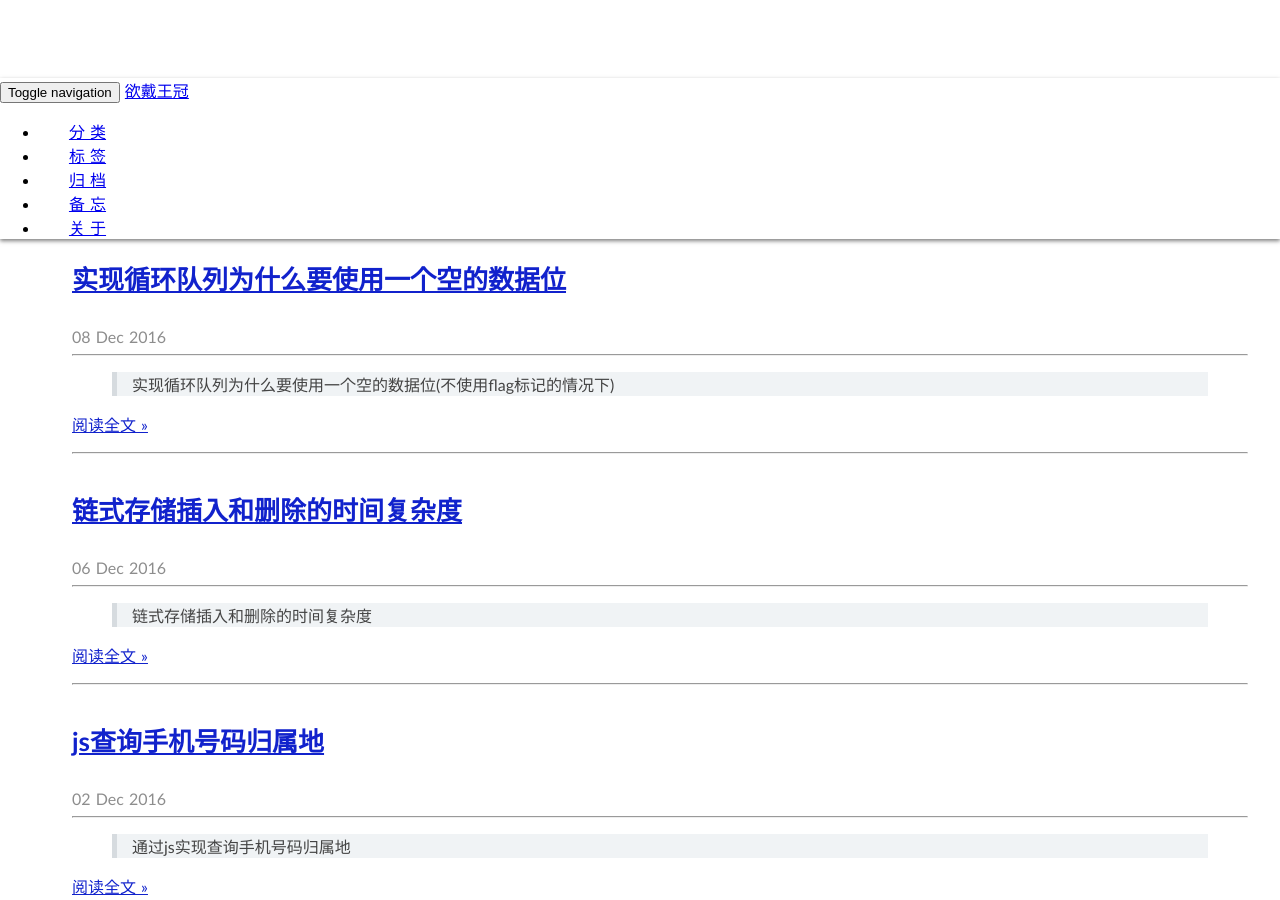
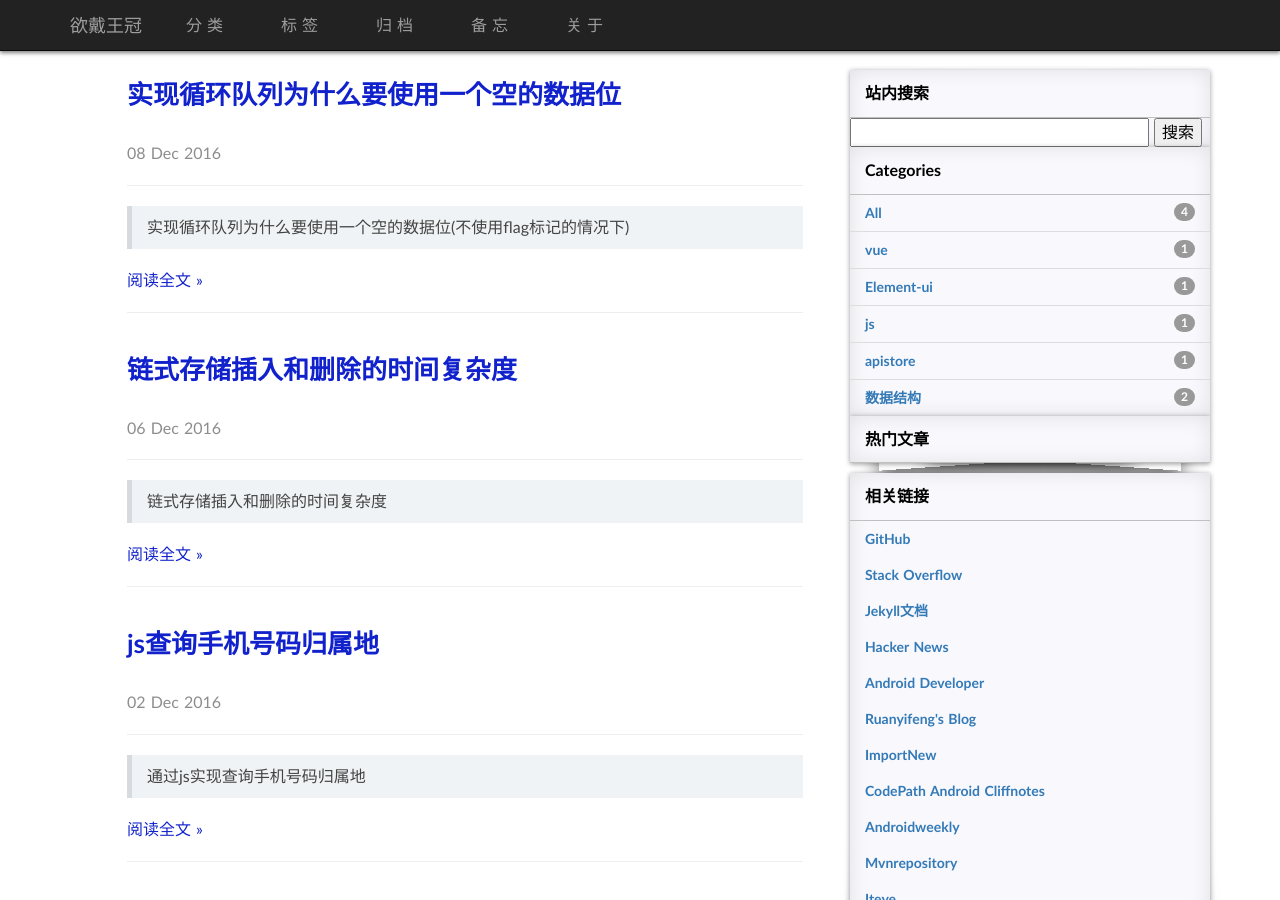
Before and after one commit to Gavinwgq/gavinwgq.github.io, a Jekyll site: the page built from index.html, in a window 1280 px wide and 900 px high. Built offline with Jekyll 4.4.1, drawn with Linux system fonts in a browser that asks for light colours; nearby versions of some CDN libraries; some web fonts are replaced; the list of posts is cut into pages by our own code; comment, search, counter and statistics services are not loaded.

```diff
--- a/_layouts/default.html
+++ b/_layouts/default.html
@@ -12,7 +12,7 @@
     </title>
     <!-- Bootstrap Core CSS -->
     <!-- <link href="/css/bootstrap.min.css" rel="stylesheet"> -->
-    <link htef="//cdn.bootcss.com/bootstrap/3.2.0/css/bootstrap.min.css" rel="stylesheet">
+    <link href="//cdn.bootcss.com/bootstrap/3.2.0/css/bootstrap.min.css" rel="stylesheet">
     <!-- Custom CSS
     <link href="/css/blog.css" rel="stylesheet">-->
     <!-- index css -->
```
